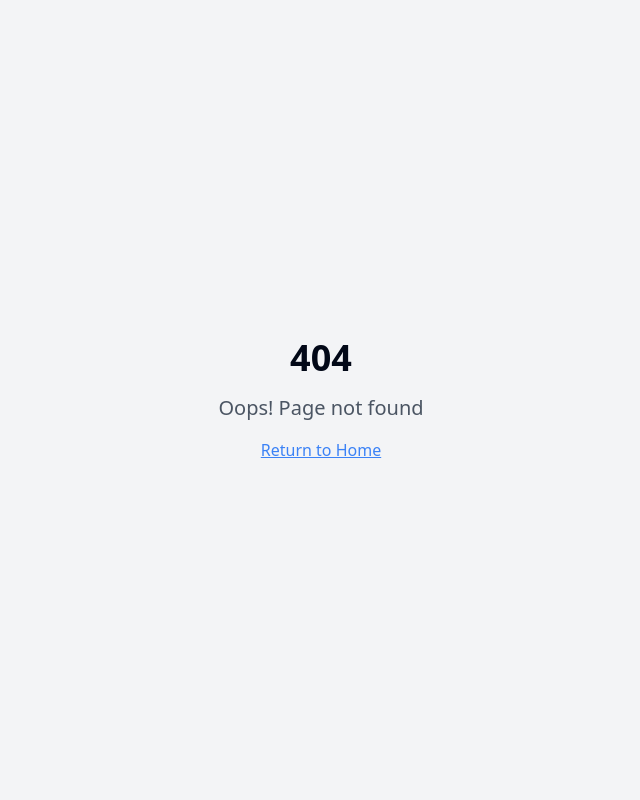
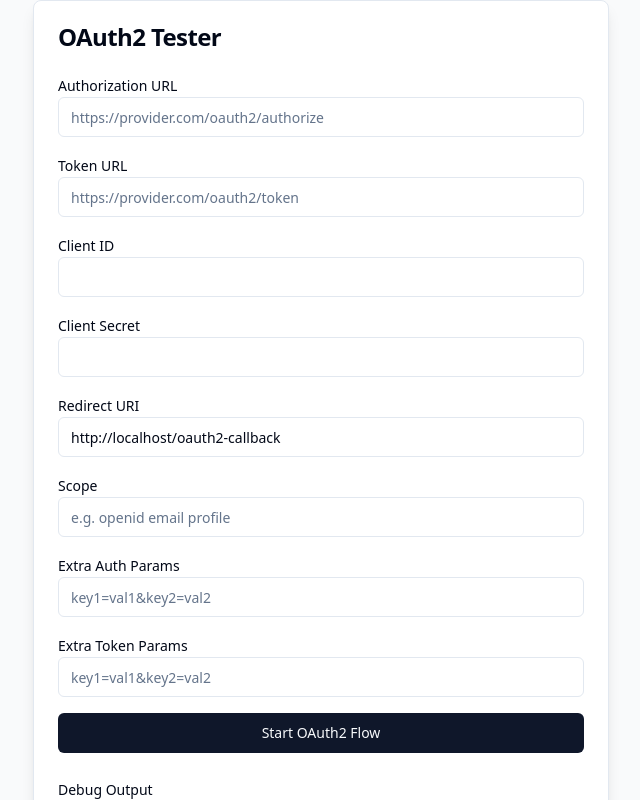
Before and after one commit to russellfeeed/dyad-oauth2-test, a React (Vite) app: page /oauth2-tester in a window 1280 px wide. Before the commit this address had no page. Shown: the top 800 px of the page, without its empty margins (319-959 px from the left). Built offline with nearby package versions, Linux system fonts and the light colour scheme.

Commit message:
[dyad] Added an OAuth2 testing tool with full debug and flow UI - wrote 3 file(s) + extra files edited outside of Dyad

```diff
--- a/package.json
+++ b/package.json
@@ -79,5 +79,6 @@
     "typescript": "^5.5.3",
     "typescript-eslint": "^8.0.1",
     "vite": "^6.3.4"
-  }
+  },
+  "packageManager": "pnpm@10.14.0+sha512.ad27a79641b49c3e481a16a805baa71817a04bbe06a38d17e60e2eaee83f6a146c6a688125f5792e48dd5ba30e7da52a5cda4c3992b9ccf333f9ce223af84748"
 }
--- a/src/App.tsx
+++ b/src/App.tsx
@@ -5,6 +5,7 @@ import { QueryClient, QueryClientProvider } from "@tanstack/react-query";
 import { BrowserRouter, Routes, Route } from "react-router-dom";
 import Index from "./pages/Index";
 import NotFound from "./pages/NotFound";
+import OAuth2Tester from "./pages/OAuth2Tester";
 
 const queryClient = new QueryClient();
 
@@ -16,6 +17,7 @@ const App = () => (
       <BrowserRouter>
         <Routes>
           <Route path="/" element={<Index />} />
+          <Route path="/oauth2-tester" element={<OAuth2Tester />} />
           {/* ADD ALL CUSTOM ROUTES ABOVE THE CATCH-ALL "*" ROUTE */}
           <Route path="*" element={<NotFound />} />
         </Routes>
--- a/src/pages/Index.tsx
+++ b/src/pages/Index.tsx
@@ -1,15 +1,18 @@
-// Update this page (the content is just a fallback if you fail to update the page)
-
 import { MadeWithDyad } from "@/components/made-with-dyad";
+import { Link } from "react-router-dom";
+import { Button } from "@/components/ui/button";
 
 const Index = () => {
   return (
-    <div className="min-h-screen flex items-center justify-center bg-gray-100">
-      <div className="text-center">
+    <div className="min-h-screen flex flex-col items-center justify-center bg-gray-100">
+      <div className="text-center mb-8">
         <h1 className="text-4xl font-bold mb-4">Welcome to Your Blank App</h1>
-        <p className="text-xl text-gray-600">
+        <p className="text-xl text-gray-600 mb-6">
           Start building your amazing project here!
         </p>
+        <Button asChild>
+          <Link to="/oauth2-tester">Try the OAuth2 Tester Tool</Link>
+        </Button>
       </div>
       <MadeWithDyad />
     </div>
--- /dev/null
+++ b/src/pages/OAuth2Tester.tsx
@@ -0,0 +1,287 @@
+import React, { useState } from "react";
+import {
+  Card,
+  CardContent,
+  CardHeader,
+  CardTitle,
+} from "@/components/ui/card";
+import { Input } from "@/components/ui/input";
+import { Button } from "@/components/ui/button";
+import { Label } from "@/components/ui/label";
+import { Textarea } from "@/components/ui/textarea";
+
+type Step = "form" | "auth" | "exchange" | "result";
+
+const defaultValues = {
+  authUrl: "",
+  tokenUrl: "",
+  clientId: "",
+  clientSecret: "",
+  redirectUri: window.location.origin + "/oauth2-callback",
+  scope: "",
+  extraAuthParams: "",
+  extraTokenParams: "",
+};
+
+export default function OAuth2Tester() {
+  const [form, setForm] = useState(defaultValues);
+  const [step, setStep] = useState<Step>("form");
+  const [authUrl, setAuthUrl] = useState("");
+  const [code, setCode] = useState("");
+  const [debug, setDebug] = useState<string[]>([]);
+  const [tokenResult, setTokenResult] = useState<any>(null);
+  const [error, setError] = useState<string | null>(null);
+
+  function handleChange(e: React.ChangeEvent<HTMLInputElement | HTMLTextAreaElement>) {
+    setForm((f) => ({ ...f, [e.target.name]: e.target.value }));
+  }
+
+  function buildAuthUrl() {
+    const params = new URLSearchParams({
+      response_type: "code",
+      client_id: form.clientId,
+      redirect_uri: form.redirectUri,
+      scope: form.scope,
+      ...parseExtra(form.extraAuthParams),
+    });
+    return `${form.authUrl}?${params.toString()}`;
+  }
+
+  function parseExtra(extra: string) {
+    // extra params as key=value&key2=value2
+    const out: Record<string, string> = {};
+    extra.split("&").forEach((pair) => {
+      const [k, v] = pair.split("=");
+      if (k && v) out[k.trim()] = v.trim();
+    });
+    return out;
+  }
+
+  function handleFormSubmit(e: React.FormEvent) {
+    e.preventDefault();
+    setError(null);
+    const url = buildAuthUrl();
+    setAuthUrl(url);
+    setDebug([
+      `Generated Authorization URL:`,
+      url,
+      "",
+      "1. Click 'Open Auth URL' to start the OAuth2 flow.",
+      "2. Authorize the app, then copy the 'code' from the redirect URL and paste it below.",
+    ]);
+    setStep("auth");
+  }
+
+  async function handleExchange(e: React.FormEvent) {
+    e.preventDefault();
+    setError(null);
+    setDebug((d) => [
+      ...d,
+      "",
+      "Exchanging code for token...",
+      `POST ${form.tokenUrl}`,
+    ]);
+    try {
+      const params = {
+        grant_type: "authorization_code",
+        code,
+        redirect_uri: form.redirectUri,
+        client_id: form.clientId,
+        client_secret: form.clientSecret,
+        ...parseExtra(form.extraTokenParams),
+      };
+      const body = new URLSearchParams(params as any).toString();
+      setDebug((d) => [
+        ...d,
+        "Request body:",
+        body,
+      ]);
+      const res = await fetch(form.tokenUrl, {
+        method: "POST",
+        headers: {
+          "Content-Type": "application/x-www-form-urlencoded",
+        },
+        body,
+      });
+      const text = await res.text();
+      setDebug((d) => [
+        ...d,
+        `Response status: ${res.status}`,
+        "Response body:",
+        text,
+      ]);
+      let json;
+      try {
+        json = JSON.parse(text);
+      } catch {
+        json = null;
+      }
+      setTokenResult(json || text);
+      setStep("result");
+    } catch (err: any) {
+      setError(err.message || "Unknown error");
+    }
+  }
+
+  function reset() {
+    setForm(defaultValues);
+    setStep("form");
+    setAuthUrl("");
+    setCode("");
+    setDebug([]);
+    setTokenResult(null);
+    setError(null);
+  }
+
+  return (
+    <div className="flex justify-center items-center min-h-screen bg-gray-50">
+      <Card className="w-full max-w-xl shadow-lg">
+        <CardHeader>
+          <CardTitle>OAuth2 Tester</CardTitle>
+        </CardHeader>
+        <CardContent>
+          {step === "form" && (
+            <form className="space-y-4" onSubmit={handleFormSubmit}>
+              <div>
+                <Label>Authorization URL</Label>
+                <Input
+                  name="authUrl"
+                  value={form.authUrl}
+                  onChange={handleChange}
+                  placeholder="https://provider.com/oauth2/authorize"
+                  required
+                />
+              </div>
+              <div>
+                <Label>Token URL</Label>
+                <Input
+                  name="tokenUrl"
+                  value={form.tokenUrl}
+                  onChange={handleChange}
+                  placeholder="https://provider.com/oauth2/token"
+                  required
+                />
+              </div>
+              <div>
+                <Label>Client ID</Label>
+                <Input
+                  name="clientId"
+                  value={form.clientId}
+                  onChange={handleChange}
+                  required
+                />
+              </div>
+              <div>
+                <Label>Client Secret</Label>
+                <Input
+                  name="clientSecret"
+                  value={form.clientSecret}
+                  onChange={handleChange}
+                  type="password"
+                />
+              </div>
+              <div>
+                <Label>Redirect URI</Label>
+                <Input
+                  name="redirectUri"
+                  value={form.redirectUri}
+                  onChange={handleChange}
+                  required
+                />
+              </div>
+              <div>
+                <Label>Scope</Label>
+                <Input
+                  name="scope"
+                  value={form.scope}
+                  onChange={handleChange}
+                  placeholder="e.g. openid email profile"
+                />
+              </div>
+              <div>
+                <Label>Extra Auth Params</Label>
+                <Input
+                  name="extraAuthParams"
+                  value={form.extraAuthParams}
+                  onChange={handleChange}
+                  placeholder="key1=val1&key2=val2"
+                />
+              </div>
+              <div>
+                <Label>Extra Token Params</Label>
+                <Input
+                  name="extraTokenParams"
+                  value={form.extraTokenParams}
+                  onChange={handleChange}
+                  placeholder="key1=val1&key2=val2"
+                />
+              </div>
+              <Button type="submit" className="w-full mt-2">
+                Start OAuth2 Flow
+              </Button>
+            </form>
+          )}
+
+          {step === "auth" && (
+            <div className="space-y-4">
+              <Button
+                className="w-full"
+                onClick={() => window.open(authUrl, "_blank")}
+              >
+                Open Auth URL
+              </Button>
+              <div>
+                <Label>
+                  After authorizing, paste the <span className="font-mono">code</span> from the redirect URL here:
+                </Label>
+                <Input
+                  value={code}
+                  onChange={(e) => setCode(e.target.value)}
+                  placeholder="Paste code here"
+                  className="mt-1"
+                />
+              </div>
+              <Button
+                className="w-full"
+                onClick={handleExchange}
+                disabled={!code}
+              >
+                Exchange Code for Token
+              </Button>
+            </div>
+          )}
+
+          {step === "result" && (
+            <div className="space-y-4">
+              <div>
+                <Label>Token Response</Label>
+                <Textarea
+                  value={JSON.stringify(tokenResult, null, 2)}
+                  readOnly
+                  rows={8}
+                  className="font-mono"
+                />
+              </div>
+              <Button className="w-full" onClick={reset}>
+                Start Over
+              </Button>
+            </div>
+          )}
+
+          <div className="mt-6">
+            <Label>Debug Output</Label>
+            <Textarea
+              value={debug.join("\n")}
+              readOnly
+              rows={10}
+              className="font-mono text-xs"
+            />
+            {error && (
+              <div className="text-red-600 mt-2">{error}</div>
+            )}
+          </div>
+        </CardContent>
+      </Card>
+    </div>
+  );
+}
```
